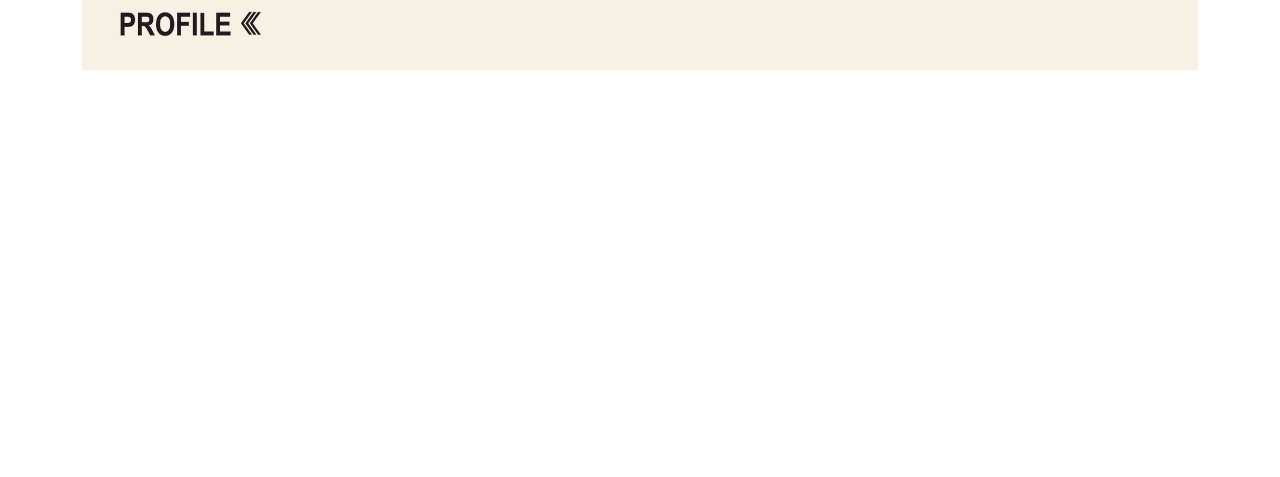
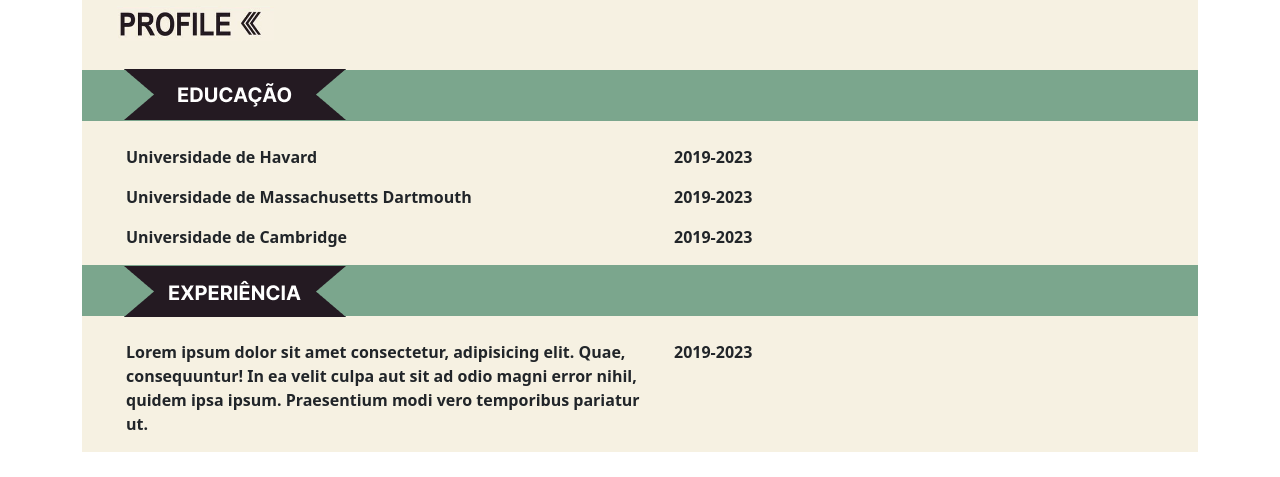
Before and after one commit to hadamas/final_project, an Angular app: page / in a window 1280 px wide. Shown: the part 320-797 px from the top of the page. Built offline with nearby package versions, Linux system fonts and the light colour scheme.

Commit message:
Primeiro Commit

```diff
--- a/angular.json
+++ b/angular.json
@@ -98,5 +98,8 @@
 				}
 			}
 		}
-	}
+  },
+  "cli": {
+    "analytics": "9ae8e082-faf9-47a9-a33d-d6451d087148"
+  }
 }
--- a/src/app/app.component.html
+++ b/src/app/app.component.html
@@ -10,5 +10,7 @@
 	<div>
 		<app-curriculum-header [infos]="curriculumHeaderInfo"></app-curriculum-header>
 		<app-curriculum-summary-section [resumo]="professionalSummary"></app-curriculum-summary-section>
+		<app-educacao></app-educacao>
+		<app-experiencia></app-experiencia>
 	</div>
 </div>
```
